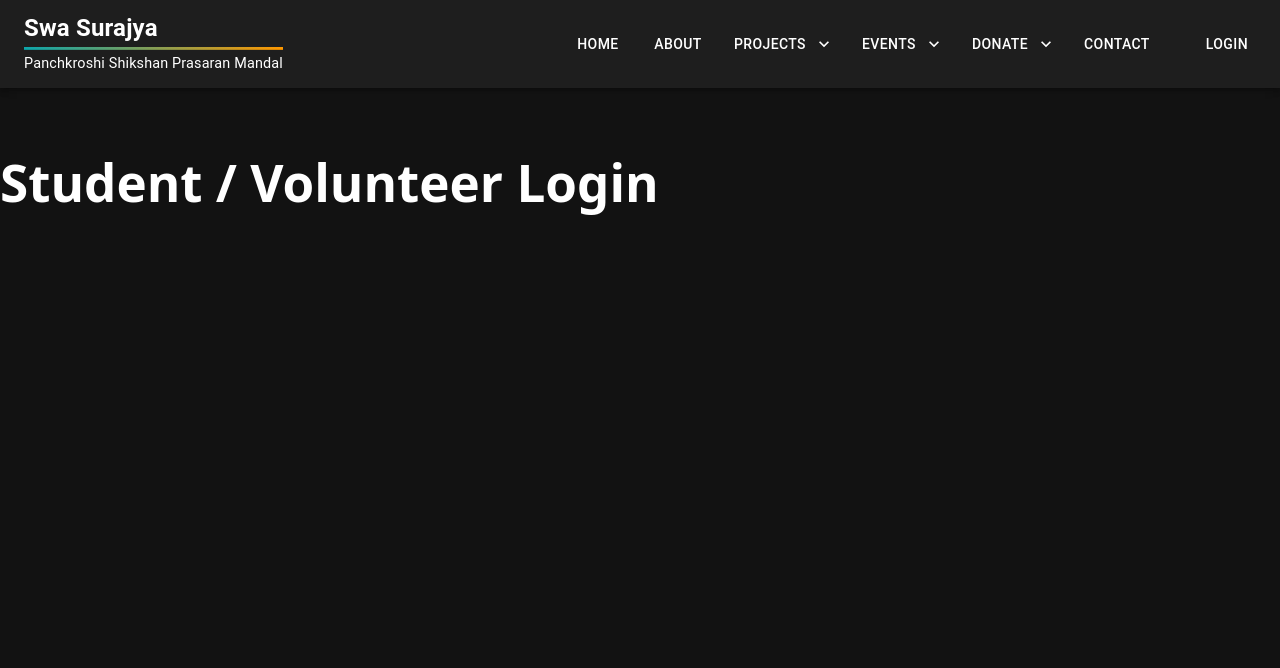
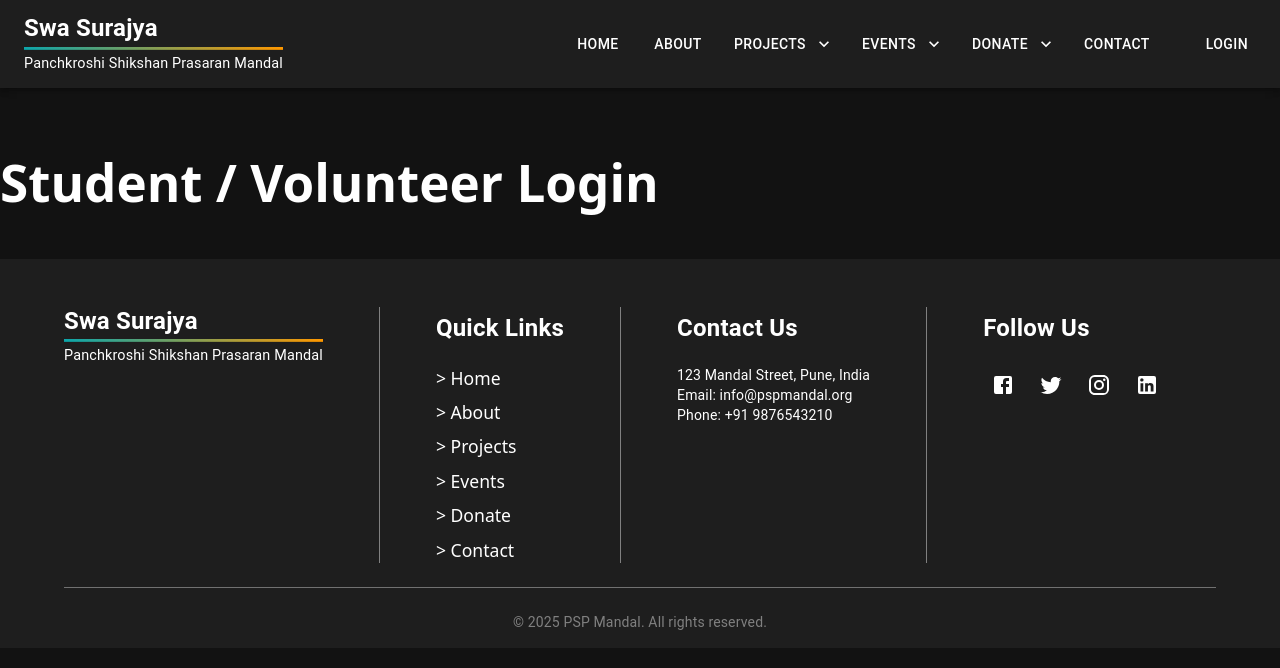
Before and after one commit to maruti-md/pspmandal, a React (Vite) app: page /login in a window 1280 px wide. Shown: the top 668 px of the page. Built offline with nearby package versions, Linux system fonts and the light colour scheme; some icons are missing.

Commit message:
Footer added

```diff
--- a/src/App.jsx
+++ b/src/App.jsx
@@ -11,6 +11,7 @@ import Events from "./pages/Events";
 import Donate from "./pages/Donate";
 import Contact from "./pages/Contact";
 import Login from "./pages/Login";
+import Footer from './components/Footer';
 
 // Placeholder pages
 // function Home() { return <Typography variant="h4">Welcome to Our NGO</Typography>; }
@@ -35,6 +36,7 @@ export default function App() {
         <Route path="/contact" element={<Contact />} />
         <Route path="/login" element={<Login />} />
           </Routes>
+           <Footer />
         </Box>
       </Box>
     </Router>
--- /dev/null
+++ b/src/components/Footer.jsx
@@ -0,0 +1,82 @@
+// src/components/Footer.jsx
+import React from "react";
+import { Box, Container, Grid, Typography, Link, IconButton, Divider } from "@mui/material";
+import { Facebook, Twitter, Instagram, LinkedIn } from "@mui/icons-material";
+import Logo from "./Logo";
+
+export default function Footer() {
+  return (
+    <Box component="footer"
+    sx={{
+        bgcolor: "#1e1e1e",
+        color: "white",
+        mt: 6,
+        pt: 6
+        }}
+        >
+      <Container maxWidth="lg">
+        <Grid container spacing={7}>
+          {/* About Section */}
+          <Grid item xs={12} md={4}>
+            <Logo />
+          </Grid>
+<Divider orientation="vertical" flexItem sx={{ borderColor: "gray", display: { xs: 'none', md: 'block' } }} />
+          {/* Quick Links */}
+          <Grid item xs={12} sm={6} md={2}>
+            <Typography variant="subtitle1" sx={{ mb: 2, fontWeight: "600", color: "#ffffffff", fontSize: "1.5rem" }}>
+              Quick Links
+            </Typography>
+            <Box sx={{ display: "flex", flexDirection: "column", gap: 1, fontSize: "1.1rem" }}>
+              <Link href="/" underline="none" color="inherit">&gt; Home</Link>
+              <Link href="/about" underline="none" color="inherit">&gt; About</Link>
+              <Link href="/projects" underline="none" color="inherit">&gt; Projects</Link>
+              <Link href="/events" underline="none" color="inherit">&gt; Events</Link>
+              <Link href="/donate" underline="none" color="inherit">&gt; Donate</Link>
+              <Link href="/contact" underline="none" color="inherit">&gt; Contact</Link>
+            </Box>
+          </Grid>
+<Divider orientation="vertical" flexItem sx={{ borderColor: "gray", display: { xs: 'none', md: 'block' } }} />
+          {/* Contact Info */}
+          <Grid item xs={12} sm={6} md={3}>
+            <Typography variant="subtitle1" sx={{ mb: 2, fontWeight: "600", color: "#ffffffff", fontSize: "1.5rem" }}>
+              Contact Us
+            </Typography>
+            <Typography variant="body2">123 Mandal Street, Pune, India</Typography>
+            <Typography variant="body2">Email: info@pspmandal.org</Typography>
+            <Typography variant="body2">Phone: +91 9876543210</Typography>
+          </Grid>
+<Divider orientation="vertical" flexItem sx={{ borderColor: "gray", display: { xs: 'none', md: 'block' } }} />
+
+          {/* Social Media */}
+          <Grid item xs={12} md={3}>
+            <Typography variant="subtitle1" sx={{ mb: 2, fontWeight: "600", color: "#ffffffff", fontSize: "1.5rem" }}>
+              Follow Us
+            </Typography>
+            <Box sx={{ display: "flex", gap: 1 }}>
+              <IconButton href="#" target="_blank" sx={{ color: "white", "&:hover": { color: "#1877f2" } }}>
+                <Facebook />
+              </IconButton>
+              <IconButton href="#" target="_blank" sx={{ color: "white", "&:hover": { color: "#1da1f2" } }}>
+                <Twitter />
+              </IconButton>
+              <IconButton href="#" target="_blank" sx={{ color: "white", "&:hover": { color: "#e4405f" } }}>
+                <Instagram />
+              </IconButton>
+              <IconButton href="#" target="_blank" sx={{ color: "white", "&:hover": { color: "#0077b5" } }}>
+                <LinkedIn />
+              </IconButton>
+            </Box>
+          </Grid>
+        </Grid>
+
+        <Divider sx={{ bgcolor: "gray", my: 3 }} />
+
+        <Box sx={{ textAlign: "center", pb: 2 }}>
+          <Typography variant="body2" sx={{ color: "gray" }}>
+            © {new Date().getFullYear()} PSP Mandal. All rights reserved.
+          </Typography>
+        </Box>
+      </Container>
+    </Box>
+  );
+}
```
